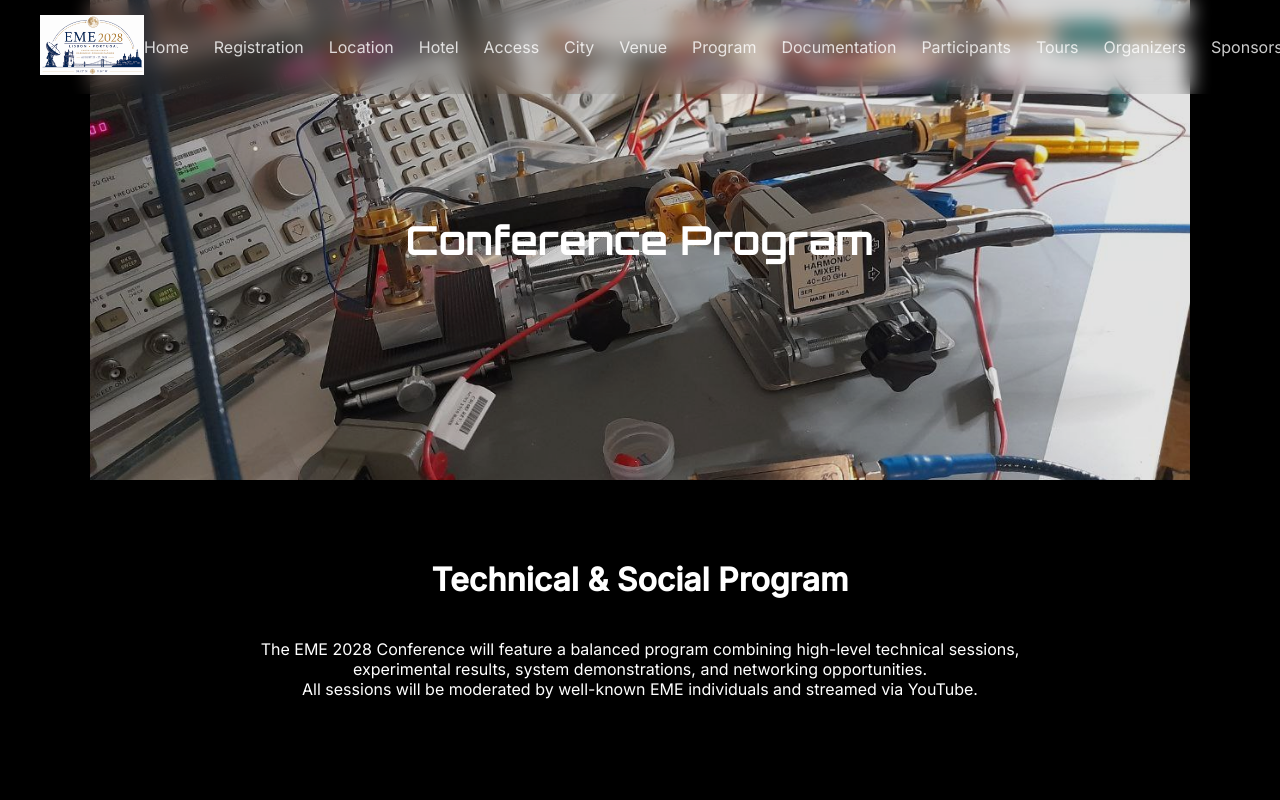
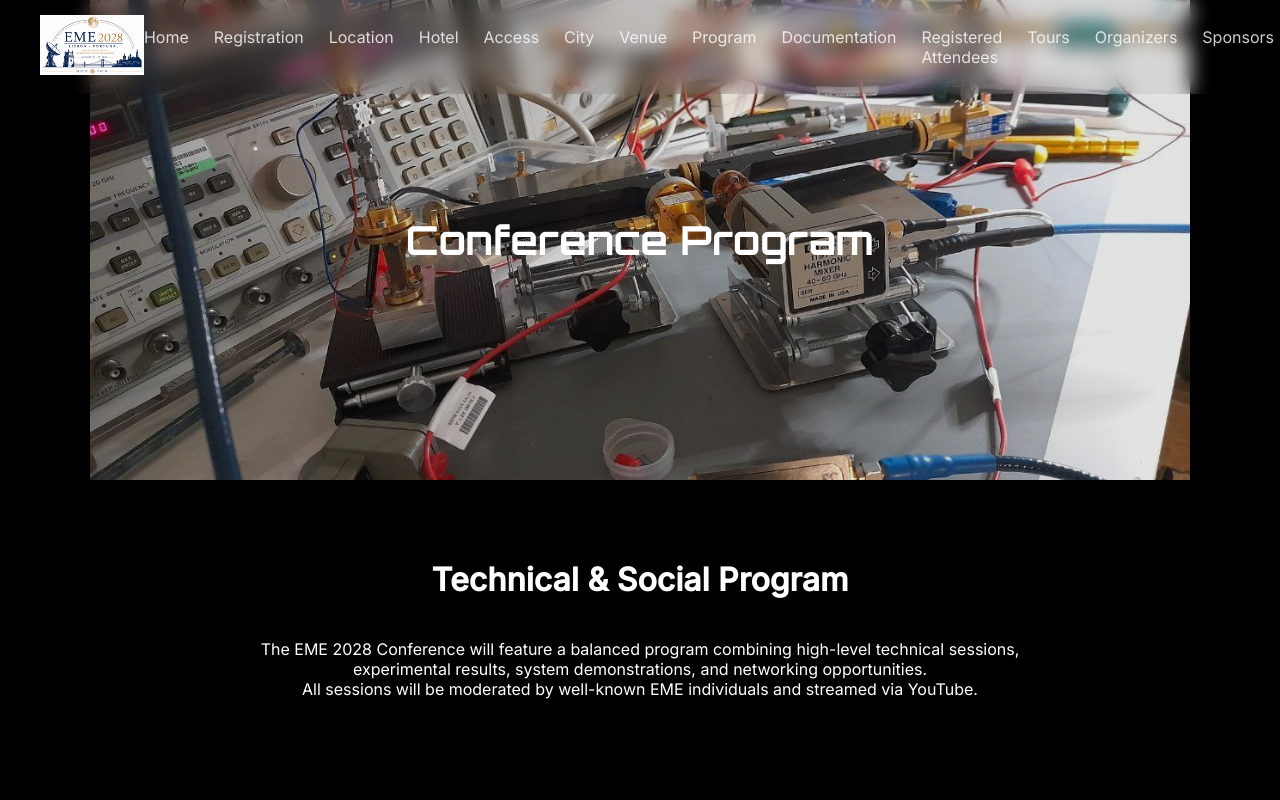
Before and after one commit to CT1BYM/eme2008-site, a plain HTML site: page program.html in a window 1280 px wide. Shown: the top 800 px of the page. Drawn offline with Linux system fonts and the light colour scheme; a script that the page names is missing.

Commit message:
Add files via upload

```diff
--- a/program.html
+++ b/program.html
@@ -16,6 +16,7 @@ body {
   font-family:'Inter', sans-serif;
   background:#000;
   color:#fff;
+-webkit-font-smoothing:antialiased;
 }
 
 /* NAV */
@@ -173,7 +174,7 @@ h2 {
     <a href="venue.html">Venue</a>
     <a href="program.html">Program</a>
     <a href="documentation.html">Documentation</a>
-    <a href="participants.html">Participants</a>
+    <a href="participants.html">Registered Attendees</a>
     <a href="tours.html">Tours</a>
     <a href="organizers.html">Organizers</a>
     <a href="sponsors.html">Sponsors</a>
```
Also changed, not shown: altis.html (+1 -1 lines), city.html (+1 -1 lines), documentation.html (+1 -1 lines), easy-access.html (+1 -1 lines), index.html (+1 -1 lines), lisbon.html (+1 -1 lines), organizers.html (+1 -1 lines), participants.html (+1 -1 lines), sponsors.html (+1 -1 lines), tours.html (+1 -1 lines), venue.html (+1 -1 lines).
